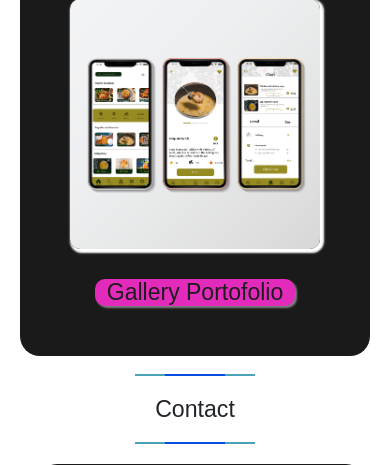
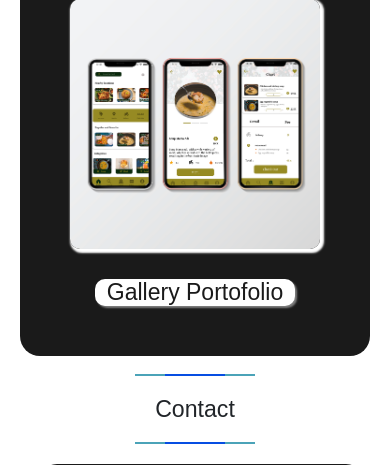
Before and after one commit to Farhannovaal/farhannovaal, a PHP site: page /index.html in a window 390 px wide. Shown: the part 1069-1534 px from the top of the page. Run offline with PHP 8.4, Linux system fonts and the light colour scheme.

Commit message:
fix terbaru

```diff
--- a/css.css
+++ b/css.css
@@ -355,7 +355,7 @@ body{
         }#portofolio p{
             font-size: 23px;
             text-align: center;
-            background-color: rgb(233, 233, 233);
+            background-color: rgb(255, 255, 255);
             width: auto;
             position: relative;
             align-items: center;
@@ -365,7 +365,7 @@ body{
             box-shadow: 2px 2px 2px  grey;
             margin-top: 20px;
         }#portofolio a {
-            color: rgb(29, 29, 29);
+            color: rgb(26, 26, 26);
         }#portofolio p:hover{
             background-color: grey;
         }.contact{
@@ -565,12 +565,12 @@ body{
             #portofolio p{
                 font-size: auto;
                 text-align: center;
-                background-color: rgba(226, 43, 186);
+                background-color: rgb(255, 255, 255);
                 width: auto;
                 position: relative;
                 left: auto;
                 border-radius: 10px;
-                color: white;
+                color: rgb(26, 26, 26);
                 box-shadow: 2px 2px 2px  grey;
                 margin-top: 20px;
                 margin: auto;
@@ -606,31 +606,16 @@ body{
                 margin: 2px 2px;
 
             }.banner{
-                width: 90%;
-                left: 5%;
+                width: 100%;
+
             }.greeting {
                 font-size: 12px;
                 width: 100%;
-                height: 300px;
-                bottom: 20px;
+                height: auto;
 
             }.greeting p{
                 color: white;
-                width: 60%;
                 font-size: 12px;
-            }
-            .banner img{
-                left: 0;
-                width: 29%;
-                bottom: 50%;
-
-            }.greeting img{
-                width: 30%;
-                height: 120px;
-
-            } .banner span{
-                font-size: 18px;
-            } .banner h2,h4{
                 font-size: 16px;
             }
             .navbar-porto{
@@ -640,8 +625,8 @@ body{
            }.sidebar{
             width: 300px;
            };
-            }
 
+        }
 
             @media (max-width: 960px){
                 .mobile{
@@ -671,12 +656,12 @@ body{
                 #portofolio p{
                     font-size: 23px;
                     text-align: center;
-                    background-color: rgba(226, 43, 186);
+                    background-color: rgb(255, 255, 255);
                     width: 200px;
                     position: relative;
                     left: auto;
                     border-radius: 10px;
-                    color: white;
+                    color: rgb(27, 27, 27);
                     box-shadow: 2px 2px 2px  grey;
                     margin-top: 20px;
                     margin: auto;
```
